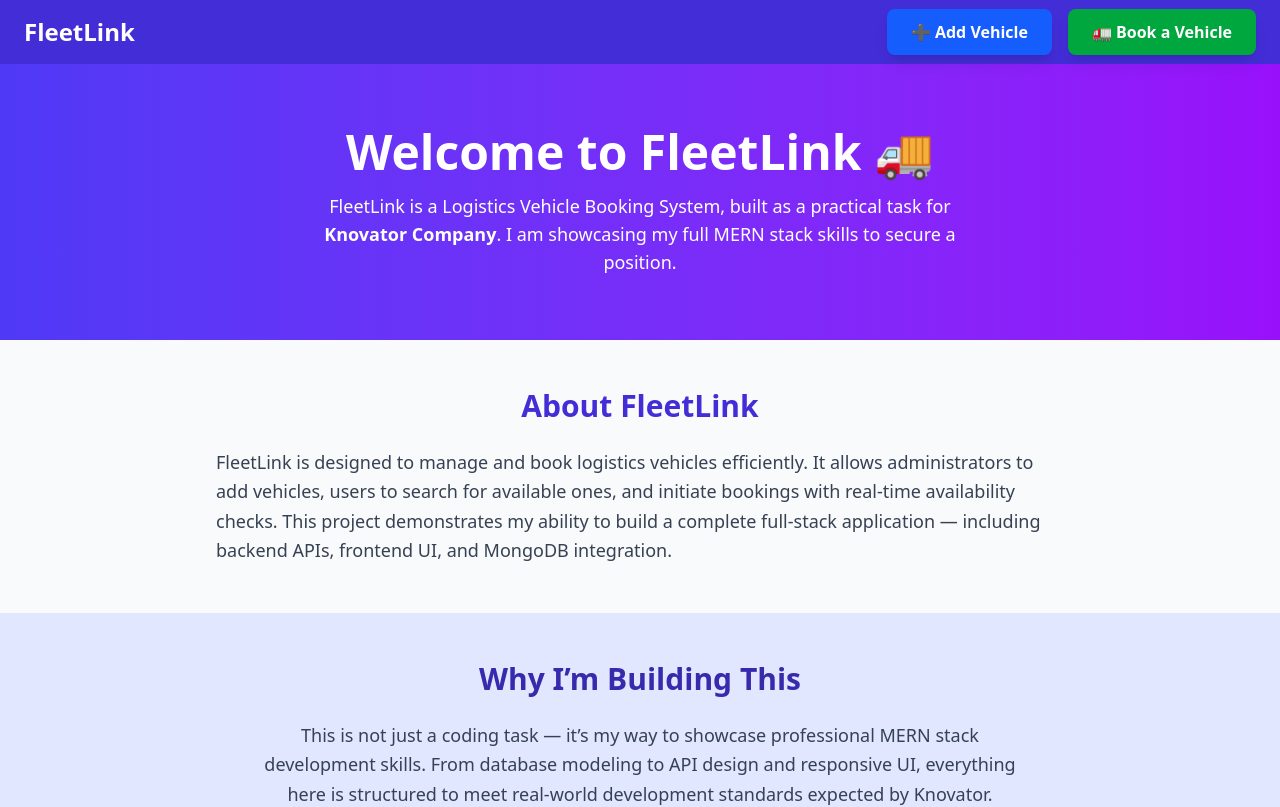
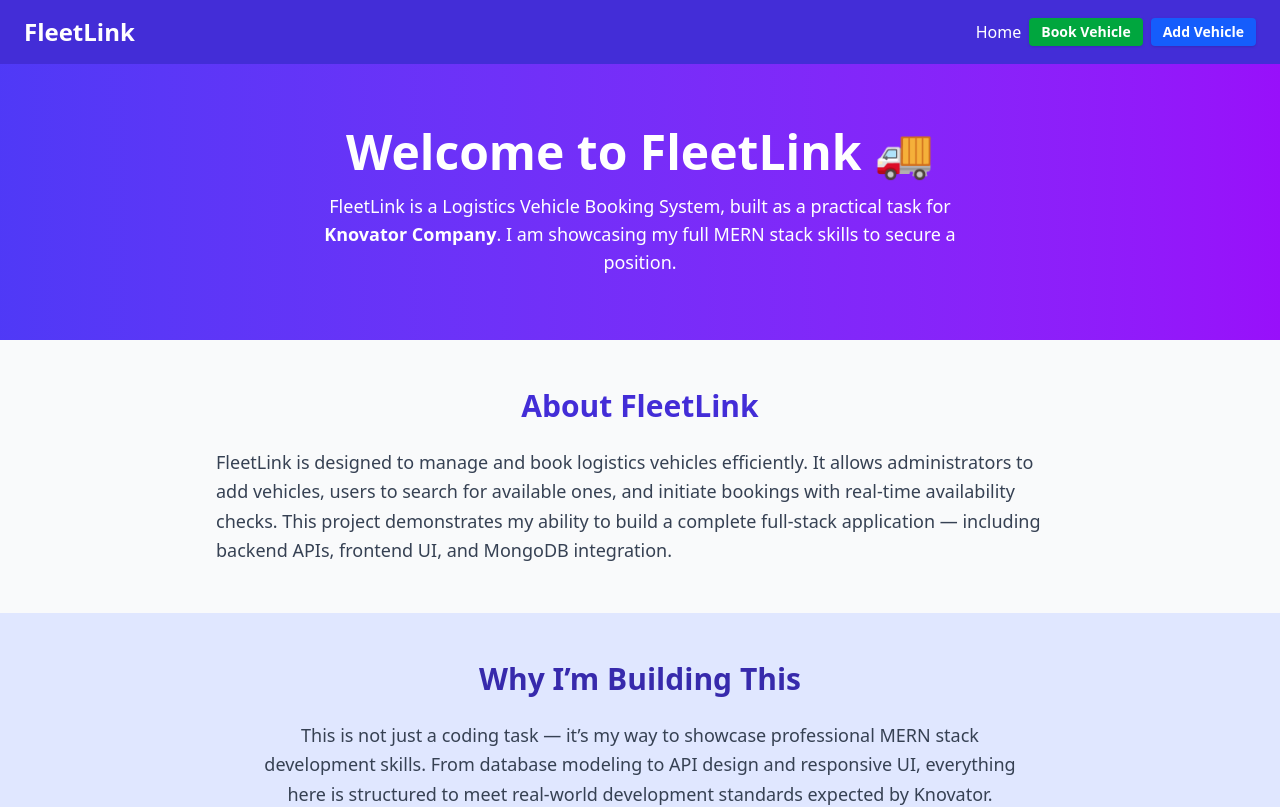
Before and after one commit to rajat290/FleetLink, a React (Vite) app in the folder frontend/: page / in a window 1280 px wide. Shown: the top 807 px of the page. Built offline with nearby package versions, Linux system fonts and the light colour scheme.

Commit message:
refactor: improve navbar layout and styling for better user experience

```diff
--- a/frontend/src/App.jsx
+++ b/frontend/src/App.jsx
@@ -6,25 +6,40 @@
 export default function App() {
   return (
     <div>
-      <nav className="bg-indigo-700 text-white py-4 px-6 flex justify-between items-center">
-        <h1 className="text-2xl font-bold">FleetLink </h1>
-        <div className="space-x-4">
-          {/* <Link to="/" className="hover:underline">Home</Link> */}
-            <Link
+      {/* Navbar */}
+      <nav className="bg-indigo-700 text-white py-4 px-6 flex flex-wrap justify-between items-center">
+        {/* Logo */}
+        <h1 className="text-xl sm:text-2xl font-bold mb-2 sm:mb-0">FleetLink</h1>
+
+        {/* Links + Buttons */}
+        <div className="flex flex-wrap gap-2 items-center">
+          <Link to="/" className="text-sm sm:text-base hover:underline">
+            Home
+          </Link>
+          {/* <Link to="/add-vehicle" className="hidden sm:inline hover:underline">
+            Add Vehicle
+          </Link>
+          <Link to="/search" className="hidden sm:inline hover:underline">
+            Search
+          </Link> */}
+
+          {/* Action Buttons */}
+          <Link
+            to="/search"
+            className="bg-green-600 hover:bg-green-700 px-3 py-1 rounded text-sm font-semibold shadow"
+          >
+            Book Vehicle
+          </Link>
+          <Link
             to="/add-vehicle"
-            className="bg-blue-600 hover:bg-blue-700 text-white px-6 py-3 rounded-lg font-semibold shadow-lg"
+            className="bg-blue-600 hover:bg-blue-700 px-3 py-1 rounded text-sm font-semibold shadow"
           >
-            ➕ Add Vehicle
-          </Link>
-            <Link
-            to="/search"
-            className="bg-green-600 hover:bg-green-700 text-white px-6 py-3 rounded-lg font-semibold shadow-lg"
-          >
-            🚛 Book a Vehicle
+            Add Vehicle
           </Link>
         </div>
       </nav>
 
+      {/* Routes */}
       <Routes>
         <Route path="/" element={<LandingPage />} />
         <Route path="/add-vehicle" element={<AddVehicle />} />
```
